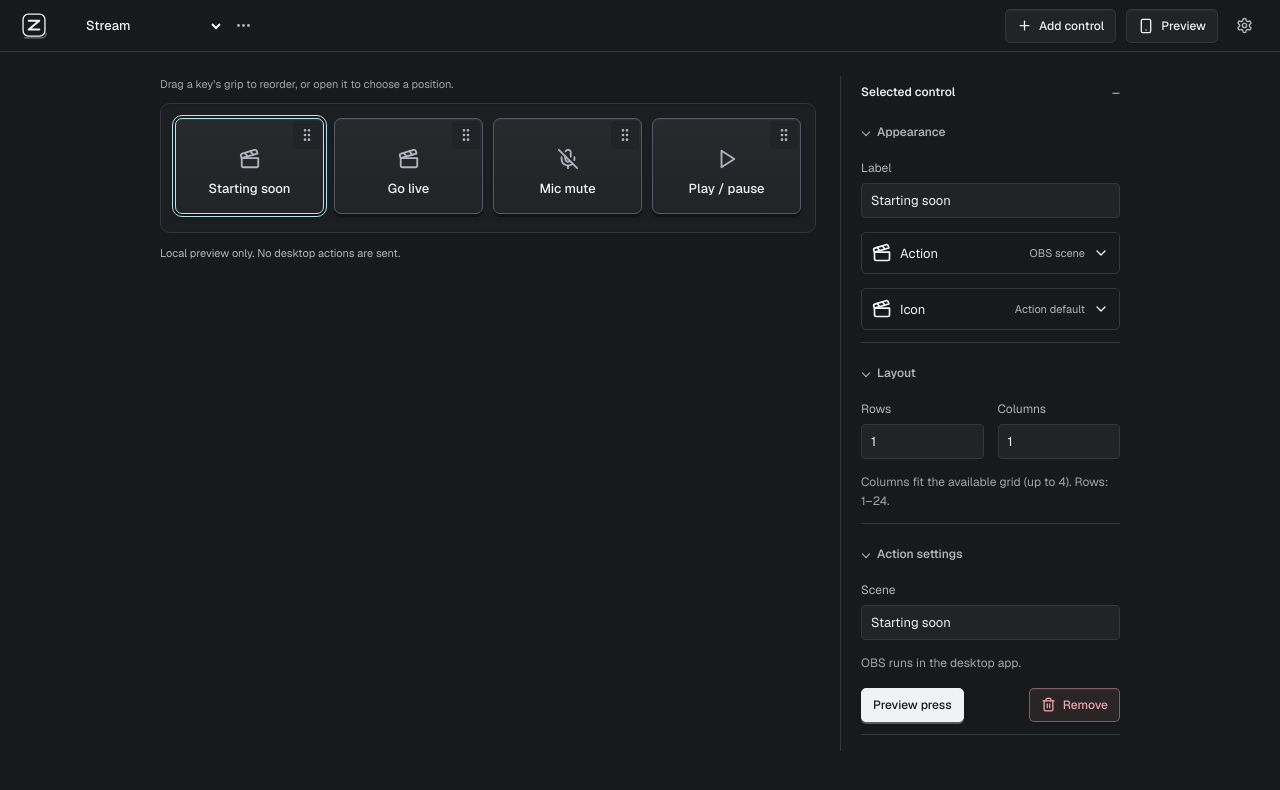
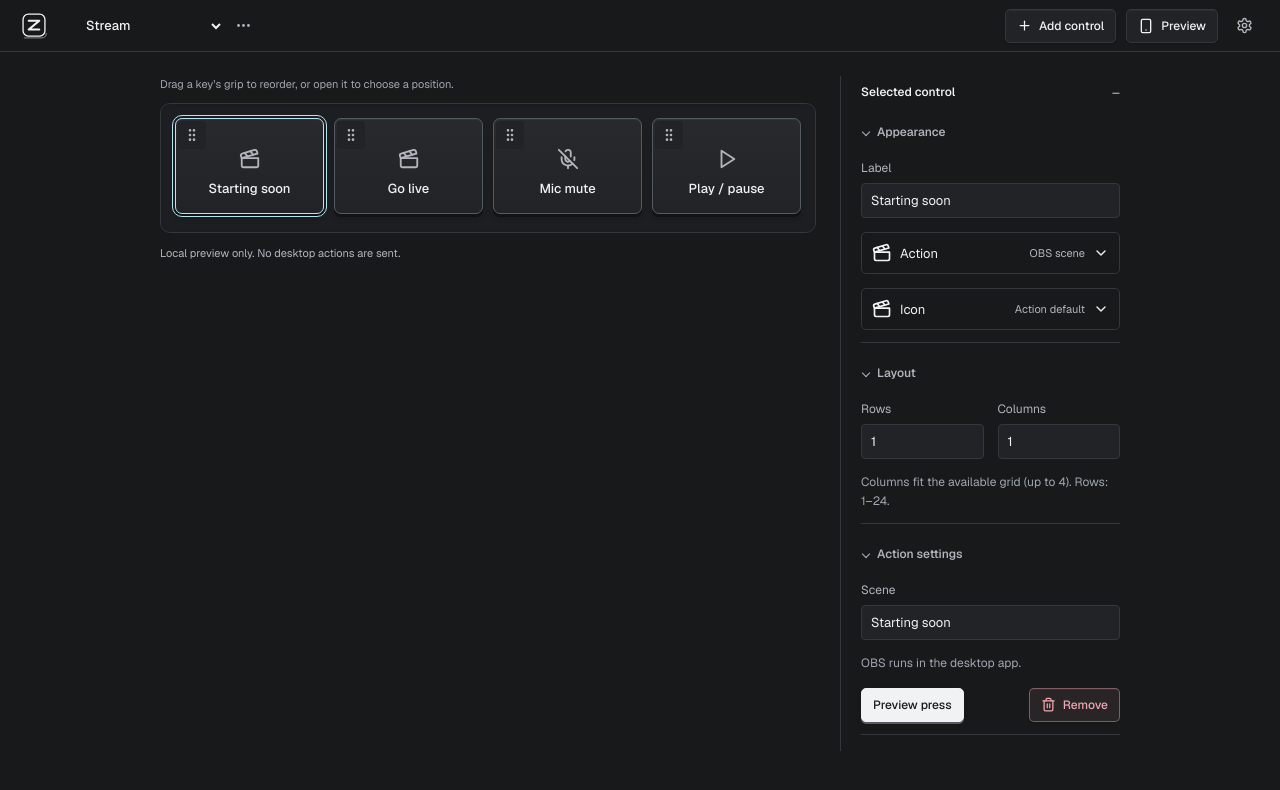
Before and after one commit to ZaneH/zdeck, a React (Vite) app: page / in a window 1280 px wide. Both pictures are taken after a click on the button "Skip setup". Shown: the top 790 px of the page. Built offline with nearby package versions, Linux system fonts and the light colour scheme.

Commit message:
Move control drag handles to the left

```diff
--- a/src/styles.css
+++ b/src/styles.css
@@ -494,7 +494,7 @@ details[open] > .disclosure::before { transform: rotate(45deg); }
   .copy-command.is-copied svg { animation: copy-confirm .18s ease-out; }
   @keyframes copy-confirm { from { transform: scale(.8); opacity: .5; } to { transform: scale(1); opacity: 1; } }
 }
-.tile-order { position: absolute; top: 2px; right: 2px; z-index: 2; }
+.tile-order { position: absolute; top: 2px; left: 2px; z-index: 2; }
 .tile-order > summary { display: grid; place-items: center; width: 28px; height: 28px; border-radius: 4px; cursor: grab; color: var(--text-muted); background: var(--surface); list-style: none; }
 .tile-order > summary::-webkit-details-marker { display: none; }
 .reorder-note { margin: 0 0 10px; color: var(--text-faint); font-size: 11px; line-height: 1.5; }
@@ -504,7 +504,7 @@ details[open] > .disclosure::before { transform: rotate(45deg); }
   .tile-order > label { top: 46px; }
 }
 .tile-order[open] { z-index: 5; }
-.tile-order > label { position: absolute; top: 30px; right: 0; width: 140px; padding: 10px; background: var(--surface); border: 1px solid var(--border-strong); border-radius: 5px; box-shadow: 0 3px 8px #0004; }
+.tile-order > label { position: absolute; top: 30px; left: 0; width: 140px; padding: 10px; background: var(--surface); border: 1px solid var(--border-strong); border-radius: 5px; box-shadow: 0 3px 8px #0004; }
 .is-reorderable .tile-primary { padding-top: 26px; }
 .control-tile.is-dragging { opacity: .45; }
 .control-tile.is-drop-target { outline: 3px dashed var(--accent); outline-offset: 3px; }
```
